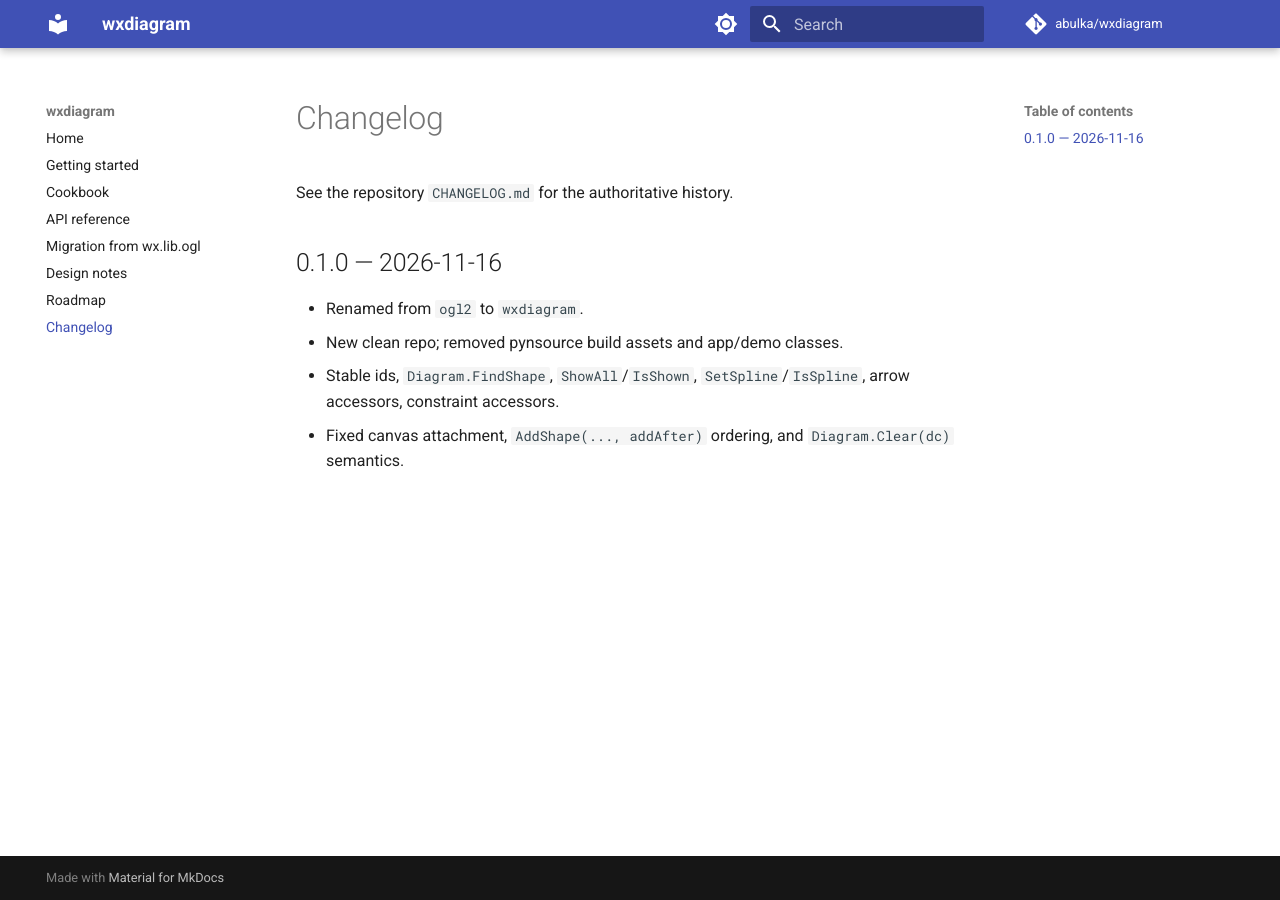
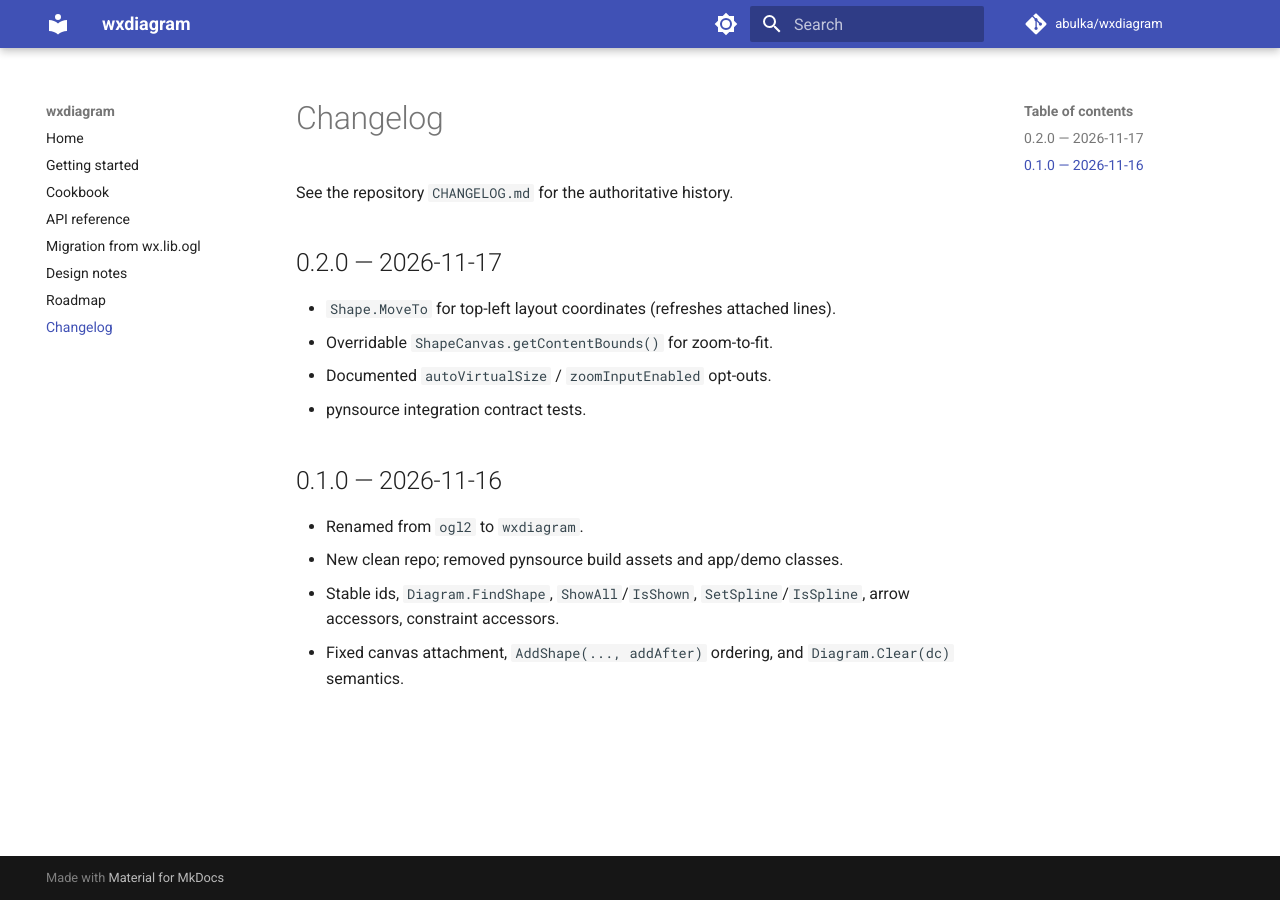
Before and after one commit to abulka/wxdiagram, an MkDocs documentation site: the page built from docs/changelog.md, in a window 1280 px wide. Built offline with MkDocs 1.6.1 and Material for MkDocs 9.7.7, drawn with Linux system fonts in a browser that asks for light colours; comment, search, counter and statistics services are not loaded.

Commit message:
Docs: 0.2.0 changelog entry

```diff
--- a/docs/changelog.md
+++ b/docs/changelog.md
@@ -1,6 +1,13 @@
 # Changelog
 
 See the repository `CHANGELOG.md` for the authoritative history.
+
+## 0.2.0 — 2026-11-17
+
+- `Shape.MoveTo` for top-left layout coordinates (refreshes attached lines).
+- Overridable `ShapeCanvas.getContentBounds()` for zoom-to-fit.
+- Documented `autoVirtualSize` / `zoomInputEnabled` opt-outs.
+- pynsource integration contract tests.
 
 ## 0.1.0 — 2026-11-16
 
```
